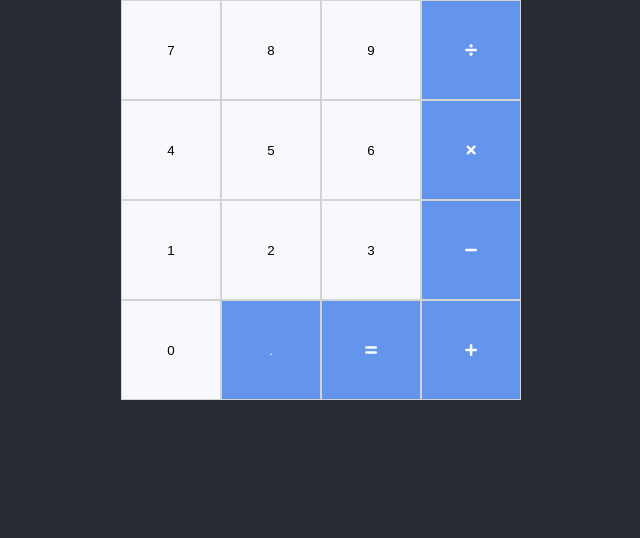
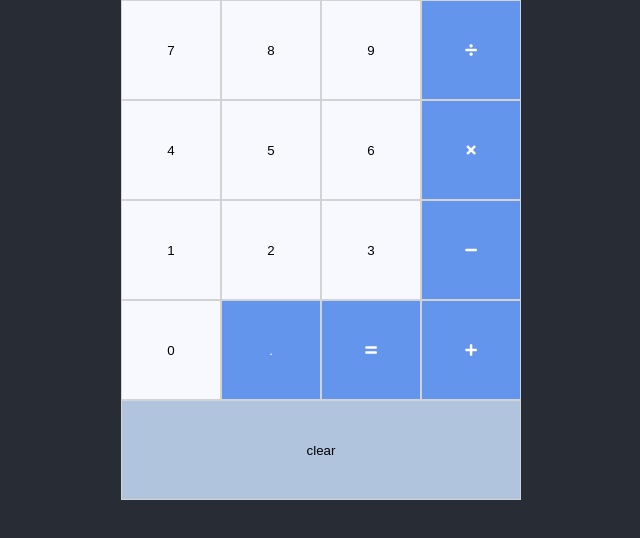
Before and after one commit to dsnair/calculator, a React (Create React App) app: page / in a window 1280 px wide. Shown: the top 538 px of the page, without its empty margins (319-959 px from the left). Built offline with nearby package versions, Linux system fonts and the light colour scheme.

Commit message:
render styled clear button

```diff
--- a/src/App.css
+++ b/src/App.css
@@ -25,3 +25,11 @@
   outline: none;
   border: 1px solid lightgrey;
 }
+
+.clear {
+  height: 100px;
+  flex-grow: 1;
+  background-color: lightsteelblue;
+  outline: none;
+  border: 1px solid lightgrey;
+}
--- a/src/App.js
+++ b/src/App.js
@@ -26,6 +26,7 @@
       {numSymBtn.map(btn => (
         <button className={btn[1]}>{btn[0]}</button>
       ))}
+      <button className="clear">clear</button>
     </div>
   )
 }
```
